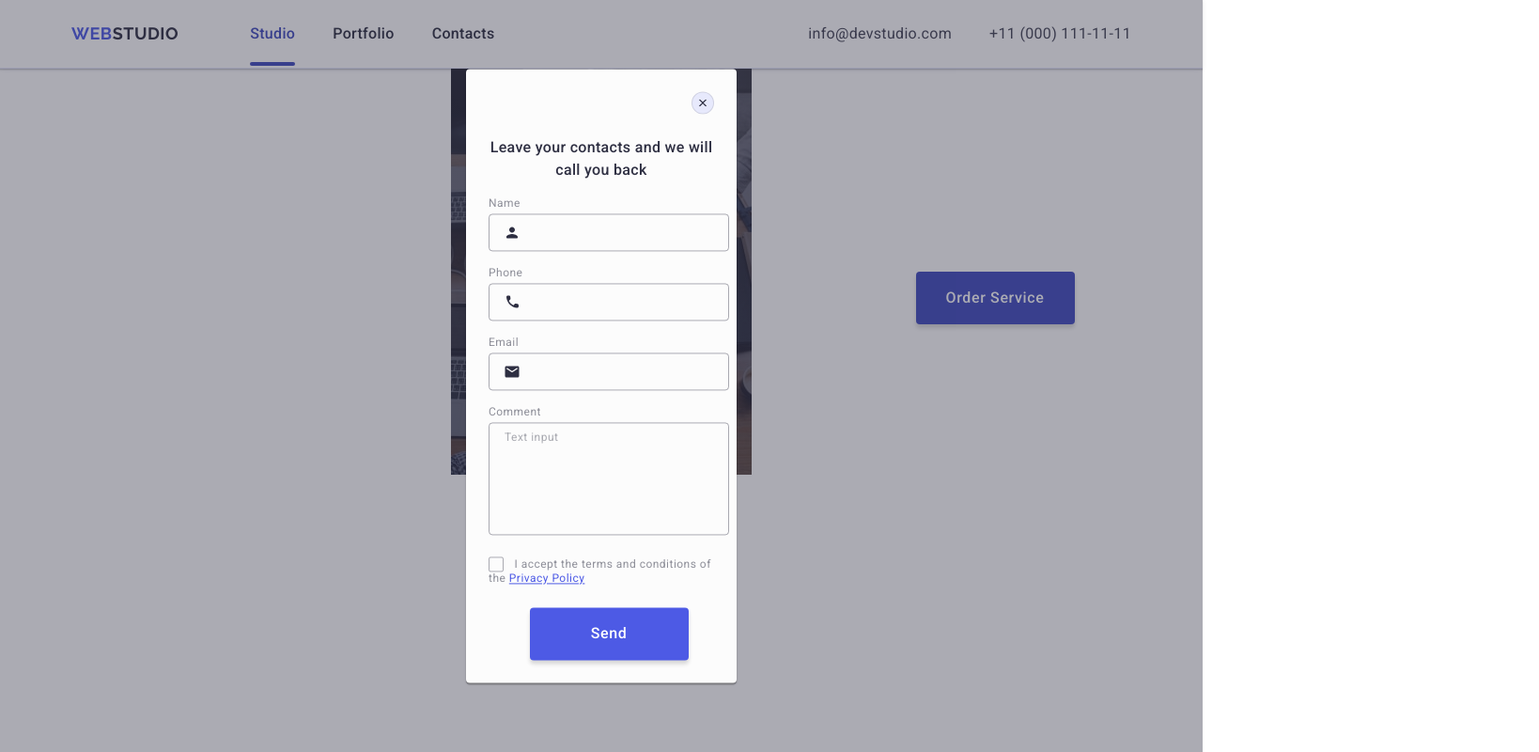
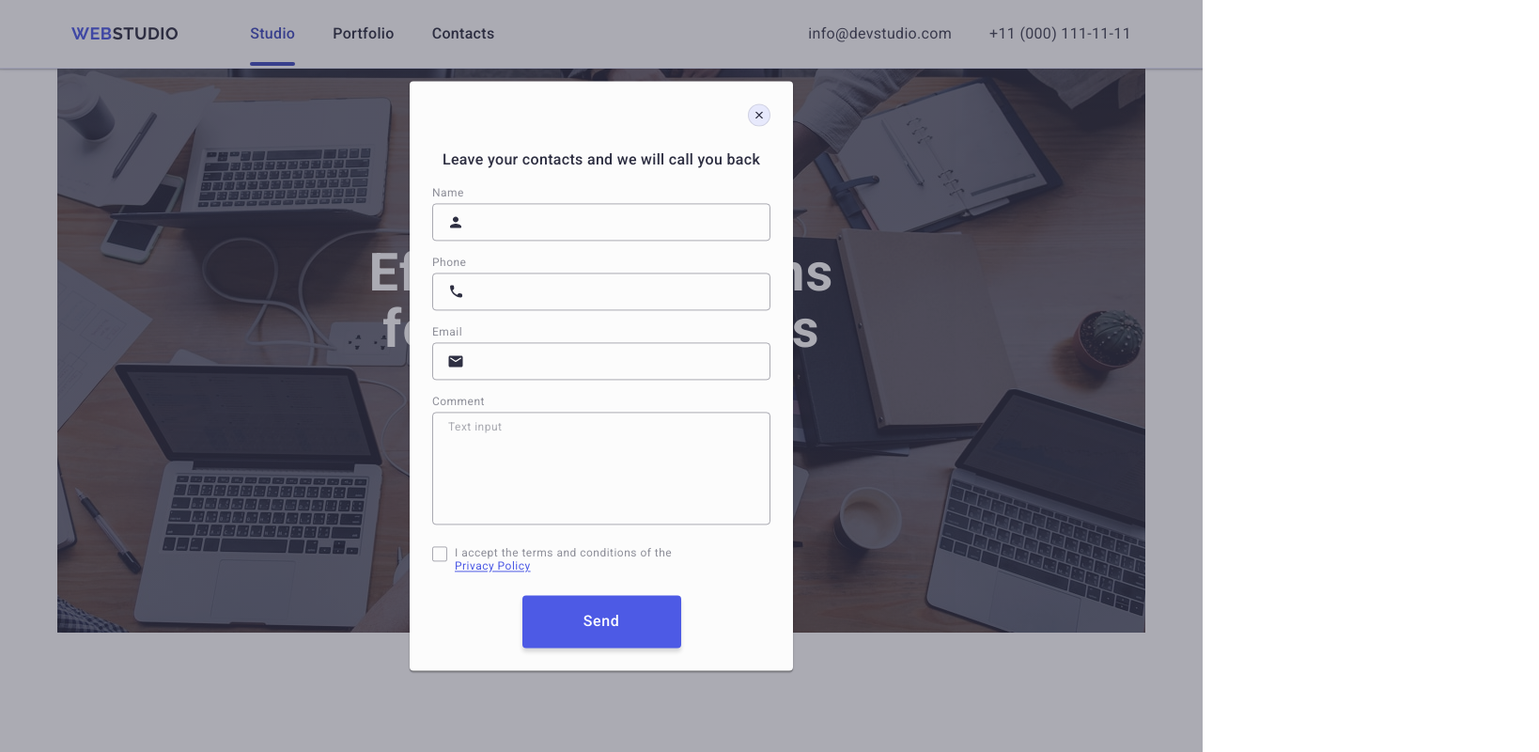
Before and after one commit to andriybb/goit-markup-hw-06, a plain HTML site: page index.html in a window 1280 px wide. Both pictures are taken after a click on the button "Order Service". Shown: the whole page at 94% size, 1638 px wide, since content can reach past the window. Drawn offline with nearby package versions, Linux system fonts and the light colour scheme.

Commit message:
we started 2 sections v2

```diff
--- a/css/styles.css
+++ b/css/styles.css
@@ -346,14 +346,19 @@ svg.social-mob {
   min-height: 432px;
   margin: 0 auto;
 }
+.main-banner-container {
+  margin: 0 auto;
+}
 .main-head {
   text-align: center;
   font-weight: 700;
   font-size: 36px;
   letter-spacing: 0.02em;
+  line-height: 40px;
   color: #ffffff;
   max-width: 216px;
-  margin: auto;
+  padding: 72px 0;
+  margin: 0 auto;
 }
 
 .button-order {
@@ -409,7 +414,7 @@ svg.social-mob {
   position: absolute;
   top: 50%;
   left: 50%;
-  padding: 72px 24px 24px 24px;
+  padding: 72px 16px 24px 16px;
   width: 288px;
   min-height: 623px;
   border-radius: 4px;
@@ -579,6 +584,7 @@ textarea::placeholder {
   margin-bottom: 24px;
 }
 .checkbox-label {
+  display: flex;
   line-height: 1.17;
   letter-spacing: 0.04em;
   font-weight: 400;
@@ -641,3 +647,64 @@ textarea::placeholder {
 :focus {
   background-color: #404bbf;
 }
+
+@media screen and (min-width: 768px) {
+  .modal {
+    width: 408px;
+    min-height: 584px;
+  }
+  .form {
+    width: 360px;
+  }
+  .main-banner {
+    background-image: linear-gradient(
+        to bottom,
+        rgba(46, 47, 66, 0.7),
+        rgba(46, 47, 66, 0.7)
+      ),
+      image-set(
+        "../images/hero/tab-hero.jpg" 1x,
+        "../images/hero/tab-hero@2x.jpg" 2x
+      );
+
+    max-width: 768px;
+    min-height: 436px;
+    margin: 0 auto;
+  }
+  .main-head {
+    font-weight: 700;
+    font-size: 56px;
+    line-height: 1.07;
+    letter-spacing: 0.02em;
+    color: #ffffff;
+    max-width: 496px;
+    padding: 36px 0;
+    padding-top: 112px;
+    margin: 0 auto;
+  }
+}
+@media screen and (min-width: 1158px) {
+  .form {
+    width: 360px;
+  }
+  .main-banner {
+    background-image: linear-gradient(
+        to bottom,
+        rgba(46, 47, 66, 0.7),
+        rgba(46, 47, 66, 0.7)
+      ),
+      image-set(
+        "../images/hero/desk-hero.jpg" 1x,
+        "../images/hero/desk-hero@2x.jpg" 2x
+      );
+
+    max-width: 1158px;
+    min-height: 600px;
+    margin: 0 auto;
+  }
+  .main-head {
+    padding: 48px 0;
+    padding-top: 188px;
+    margin: 0 auto;
+  }
+}
--- a/index.html
+++ b/index.html
@@ -135,7 +135,7 @@
     <main>
       <!-- main-banner -->
       <section class="main-banner">
-        <div class="container">
+        <div class="container main-banner-container">
           <h1 class="main-head">Effective Solutions for Your Business</h1>
           <button type="button" class="button-order" data-modal-open>
             Order Service
@@ -637,10 +637,14 @@
                 <svg class="checkbox-custom-icon" width="10" height="8">
                   <use href="./images/icons.svg#icon-check"></use></svg
               ></span>
-              I accept the terms and conditions of the
-              <a href="https://example.com/privacy-policy" class="privacy-link"
-                >Privacy Policy</a
-              >
+              <div>
+                <p>I accept the terms and conditions of the</p>
+                <a
+                  href="https://example.com/privacy-policy"
+                  class="privacy-link"
+                  >Privacy Policy</a
+                >
+              </div>
             </label>
           </div>
           <button type="button" class="button-send">Send</button>
```
